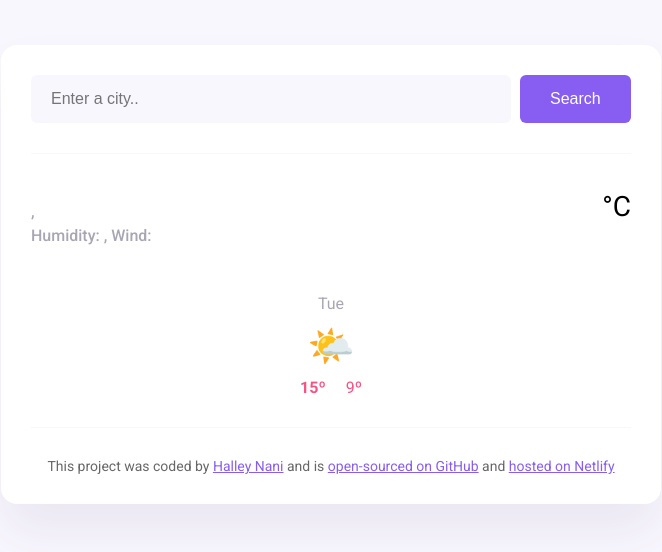
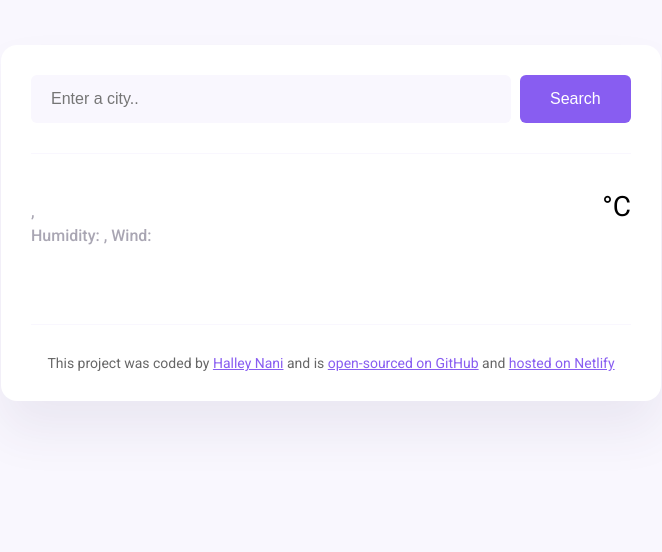
Before and after one commit to halleynani/Week-7-Weather-App, a plain HTML site: page index.html in a window 1280 px wide. Shown: the whole page, without its empty margins (309-971 px from the left). Drawn offline with nearby package versions, Linux system fonts and the light colour scheme; no server answers.

Commit message:
Clean up html

```diff
--- a/index.html
+++ b/index.html
@@ -45,18 +45,7 @@
             <div class="weather-app-unit">°C</div>
           </div>
         </div>
-        <div class="weather-forecast">
-          <div class="weather-forecast-day">
-            <div class="weather-forecast-date">Tue</div>
-            <div class="weather-forecast-icon">🌤️</div>
-            <div class="weather-forecast-temperatures">
-              <div class="weather-forecast-temperature">
-                <strong>15º</strong>
-              </div>
-              <div class="weather-forecast-temperature">9º </div>
-        </div>
-      </div>
-    </div>
+        <div class="weather-forecast" id="forecast"></div>
       </main>
 
     <footer>This project was coded by
--- a/src/index.js
+++ b/src/index.js
@@ -16,6 +16,8 @@ function refreshWeather(response) {
   windSpeedElement.innerHTML = `${response.data.wind.speed}km/h`;
   temperatureElement.innerHTML = Math.round(temperature);
   iconElement.innerHTML = `<img src="${response.data.condition.icon_url}" class="weather-app-icon" />`;
+
+  getForecast(response.data.city);
 }
 
 function formatDate(date) {
@@ -53,7 +55,7 @@ function handleSearchSubmit(event) {
 }
 
 function displayForecast(response) {
-
+  console.log(response.data);
 
   let days = ["Tue", "Wed", "Thu", "Fri", "Sat"];
   let forecastHtml = "";
@@ -81,6 +83,5 @@ function displayForecast(response) {
 
 let searchFormElement = document.querySelector("#search-form");
 searchFormElement.addEventListener("submit", handleSearchSubmit);
-
 searchCity("Houston");
 displayForecast();
```
